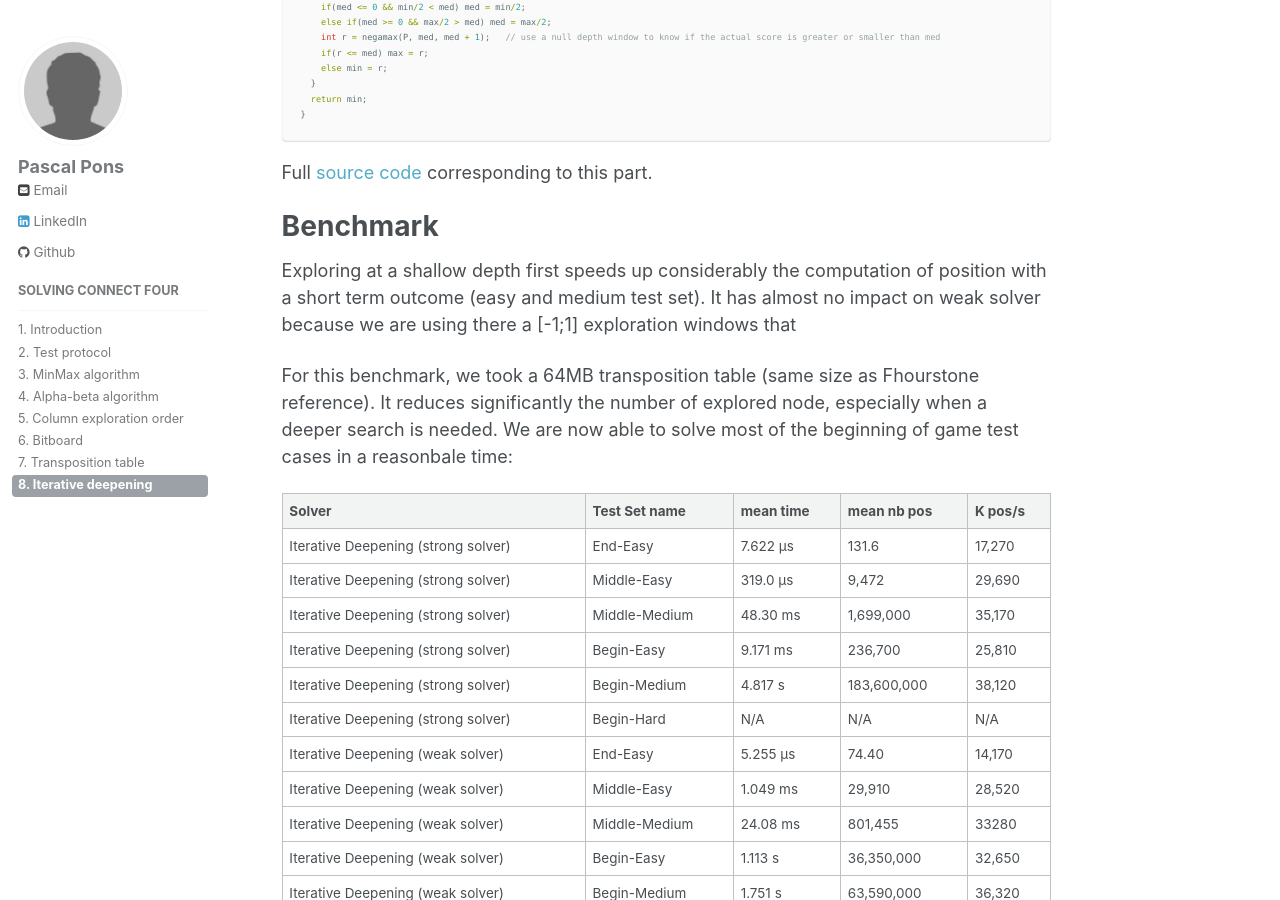
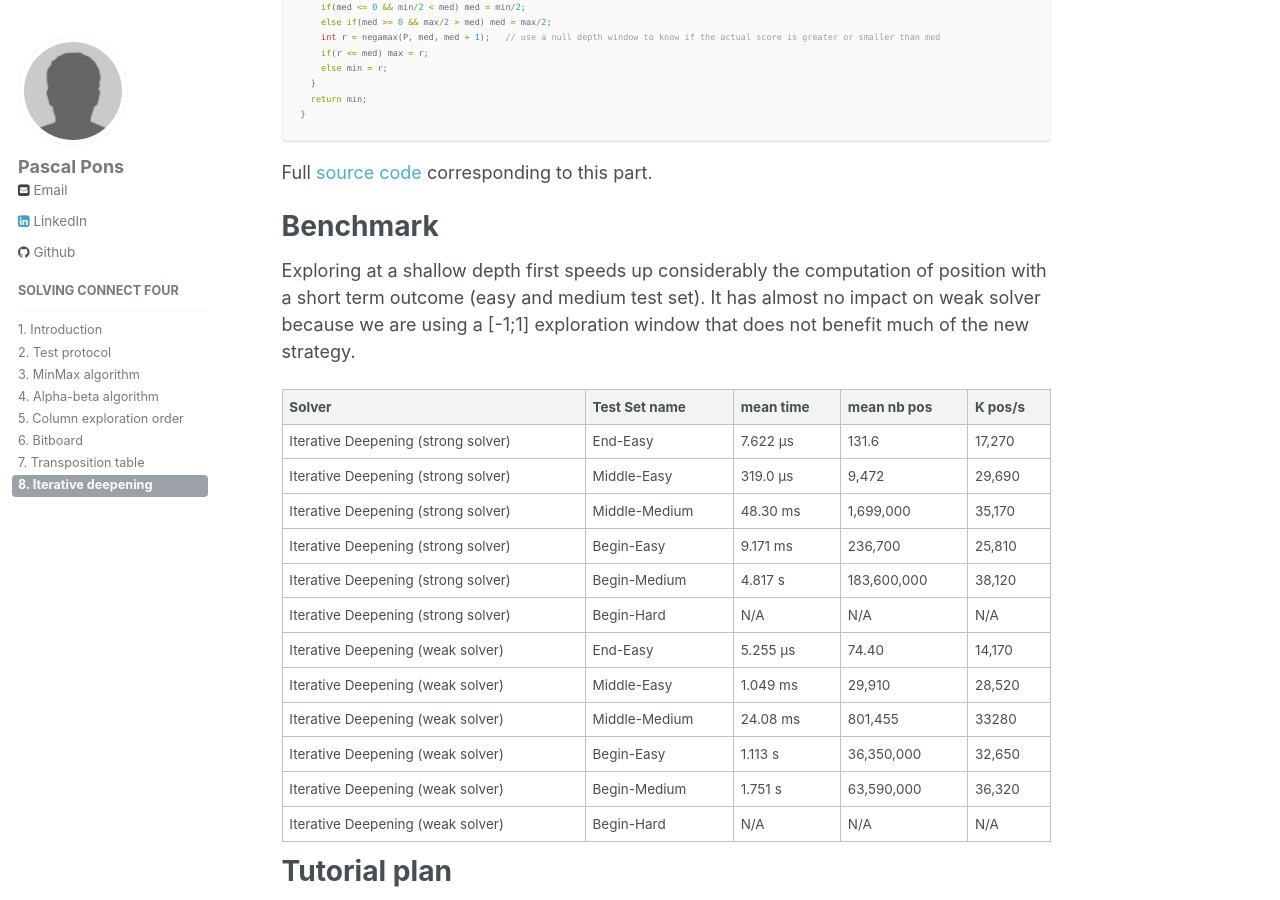
Before and after one commit to gamesolver/gamesolver.github.io, a Jekyll site: the page built from _solving-connect-four/08-iterative-deepening.md, in a window 1280 px wide and 900 px high, scrolled down 1525 px. Built offline with Jekyll 4.4.1, drawn with Linux system fonts in a browser that asks for light colours.

Commit message:
Part8: finish the Benchmark §

```diff
--- a/_solving-connect-four/08-iterative-deepening.md
+++ b/_solving-connect-four/08-iterative-deepening.md
@@ -57,12 +57,7 @@
 
 # Benchmark
 
-Exploring at a shallow depth first speeds up considerably the computation of position with a short term outcome (easy and medium test set). It has almost no impact on weak solver because we are using there a \[-1;1\] exploration windows that
-
-
-
-For this benchmark, we took a 64MB transposition table (same size as Fhourstone reference). It reduces significantly the number of explored node, especially when a deeper search is needed. We are now able to solve most of the beginning of game test cases in a reasonbale time:
-
+Exploring at a shallow depth first speeds up considerably the computation of position with a short term outcome (easy and medium test set). It has almost no impact on weak solver because we are using a \[-1;1\] exploration window that does not benefit much of the new strategy.
 
 
 |Solver                                 |Test Set name   |mean time    |mean nb pos  |K pos/s |
```
